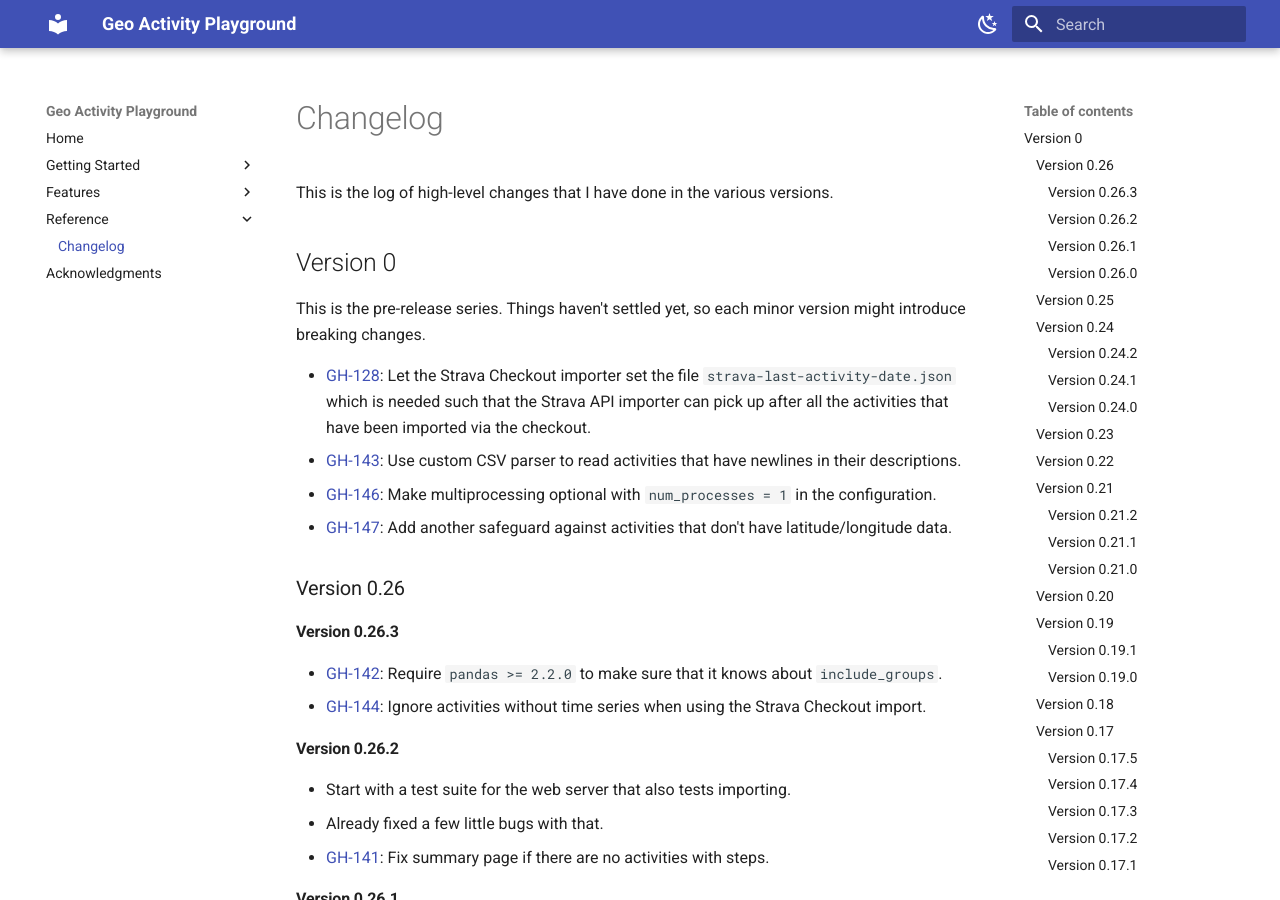
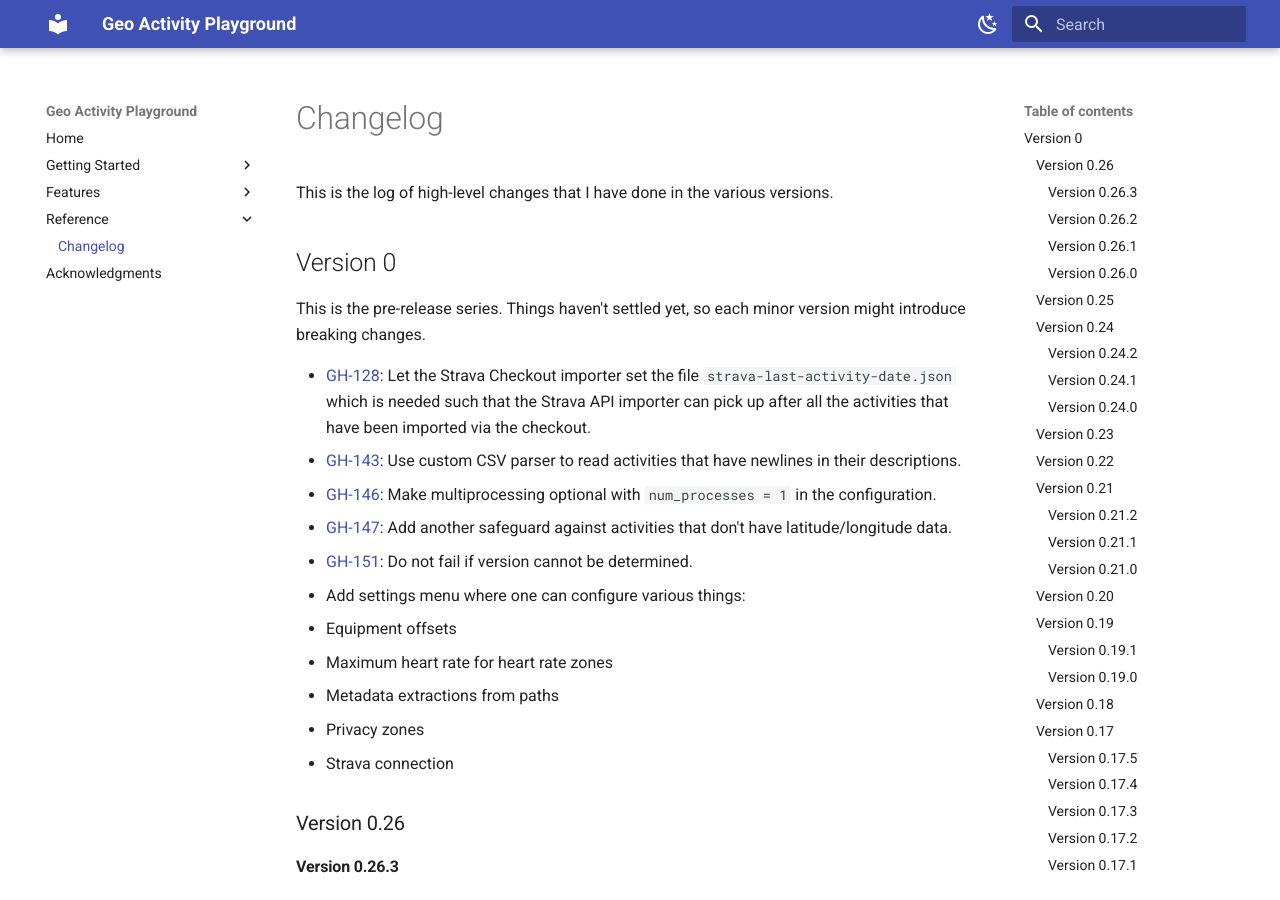
Before and after one commit to martin-ueding/geo-activity-playground, an MkDocs documentation site: the page built from docs/reference/changelog.md, in a window 1280 px wide and 900 px high. Built offline with MkDocs 1.6.1 and Material for MkDocs 9.7.7, drawn with Linux system fonts in a browser that asks for light colours.

Commit message:
Changelog entry

```diff
--- a/docs/reference/changelog.md
+++ b/docs/reference/changelog.md
@@ -10,6 +10,13 @@ This is the pre-release series. Things haven't settled yet, so each minor versio
 - [GH-143](https://github.com/martin-ueding/geo-activity-playground/issues/143): Use custom CSV parser to read activities that have newlines in their descriptions.
 - [GH-146](https://github.com/martin-ueding/geo-activity-playground/issues/146): Make multiprocessing optional with `num_processes = 1` in the configuration.
 - [GH-147](https://github.com/martin-ueding/geo-activity-playground/issues/147): Add another safeguard against activities that don't have latitude/longitude data.
+- [GH-151](https://github.com/martin-ueding/geo-activity-playground/issues/151): Do not fail if version cannot be determined.
+- Add settings menu where one can configure various things:
+  - Equipment offsets
+  - Maximum heart rate for heart rate zones
+  - Metadata extractions from paths
+  - Privacy zones
+  - Strava connection
 
 ### Version 0.26
 
```
